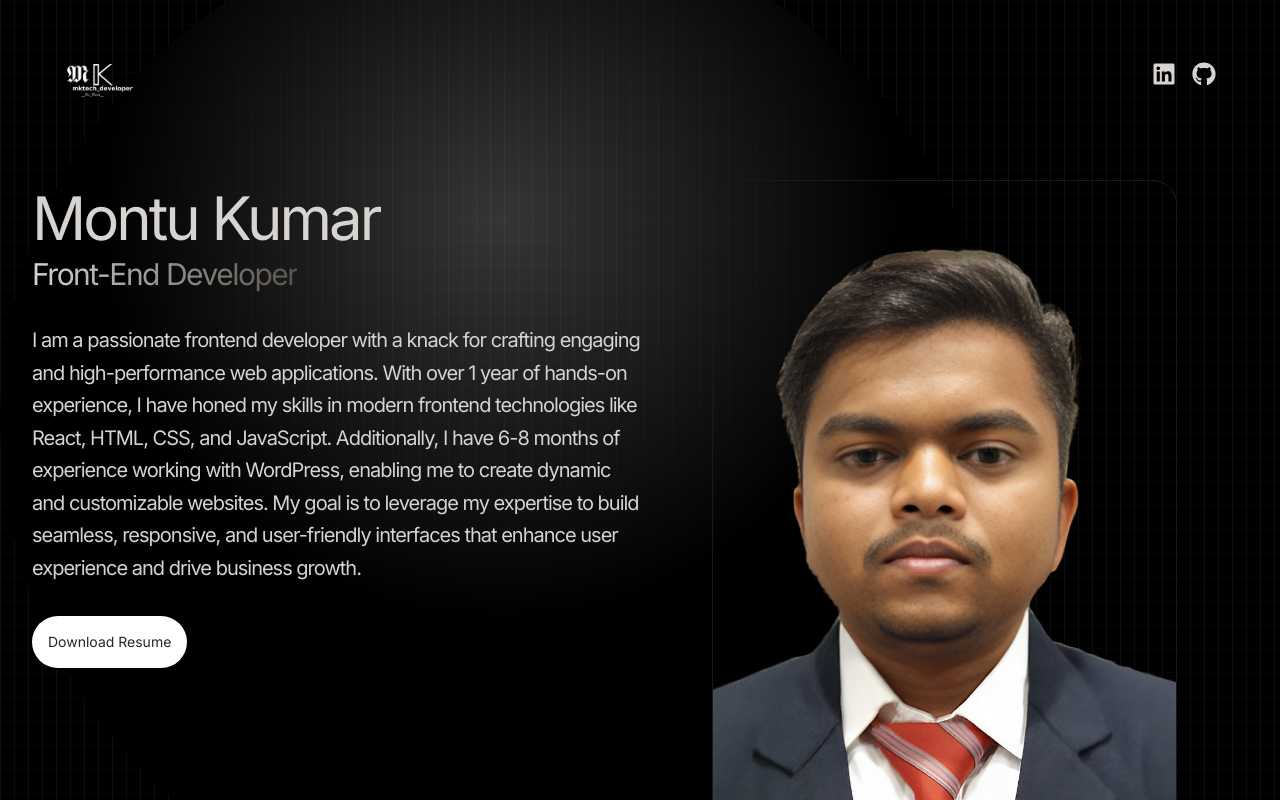
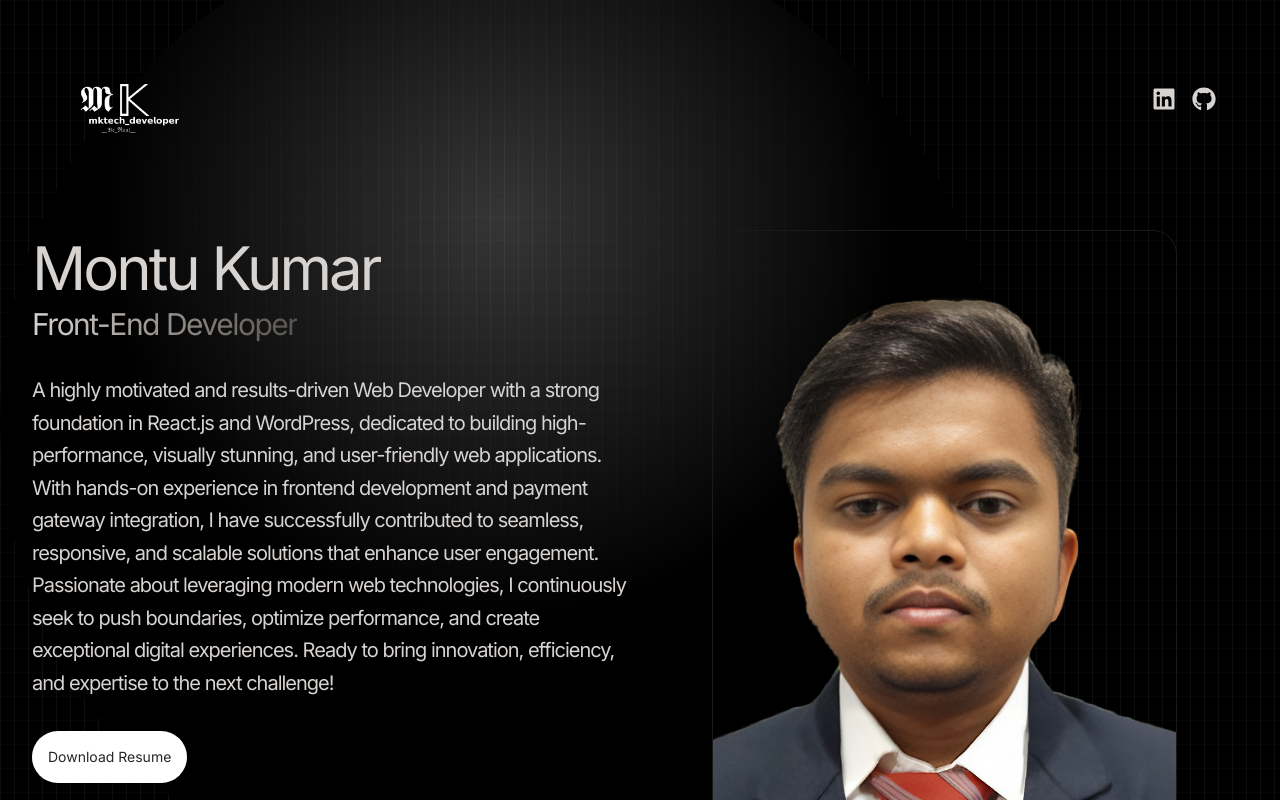
Before and after one commit to kumars-dev/front-end-development-progress, a React (Vite) app: page / in a window 1280 px wide. Shown: the top 800 px of the page. Built offline with nearby package versions, Linux system fonts and the light colour scheme.

Commit message:
design updated with heroic content

```diff
--- a/src/Components/Navbar.jsx
+++ b/src/Components/Navbar.jsx
@@ -8,12 +8,12 @@ const Navbar = () => {
     <nav className="flex items-center py-6 justify-between">
       <div className="flex flex-shrink-0 items-center">
         <a href="/" aria-label="Home">
-          <img src={logo} className="mx-2" width={100} height={100} alt="logo" />
+          <img src={logo} className="mx-2" width={150} height={150} alt="logo" />
         </a>
       </div>
       <div className="m-8 flex items-center justify-center gap-4 text-2xl">
         <a
-          href="www.linkedin.com/in/montu-kumar-1991b0202"
+          href="https://linkedin.com/in/montu-kumar-1991b0202"
           target="_blank"
           rel="noopener noreferrer"
           aria-label="linkedin"
--- a/src/assets/Content/content.js
+++ b/src/assets/Content/content.js
@@ -3,7 +3,7 @@ import project2 from '../Content/mnr.png'
 import project3 from '../Content/project-3.webp'
 import project4 from '../Content/project-4.webp'
 
-export const HERO_CONTENT = `I am a passionate frontend developer with a knack for crafting engaging and high-performance web applications. With over 1 year of hands-on experience, I have honed my skills in modern frontend technologies like React, HTML, CSS, and JavaScript. Additionally, I have 6-8 months of experience working with WordPress, enabling me to create dynamic and customizable websites. My goal is to leverage my expertise to build seamless, responsive, and user-friendly interfaces that enhance user experience and drive business growth.`;
+export const HERO_CONTENT = `A highly motivated and results-driven Web Developer with a strong foundation in React.js and WordPress, dedicated to building high-performance, visually stunning, and user-friendly web applications. With hands-on experience in frontend development and payment gateway integration, I have successfully contributed to seamless, responsive, and scalable solutions that enhance user engagement. Passionate about leveraging modern web technologies, I continuously seek to push boundaries, optimize performance, and create exceptional digital experiences. Ready to bring innovation, efficiency, and expertise to the next challenge!`;
 
 export const ABOUT_CONTENT='';
 export const PROJECTS = [
```
